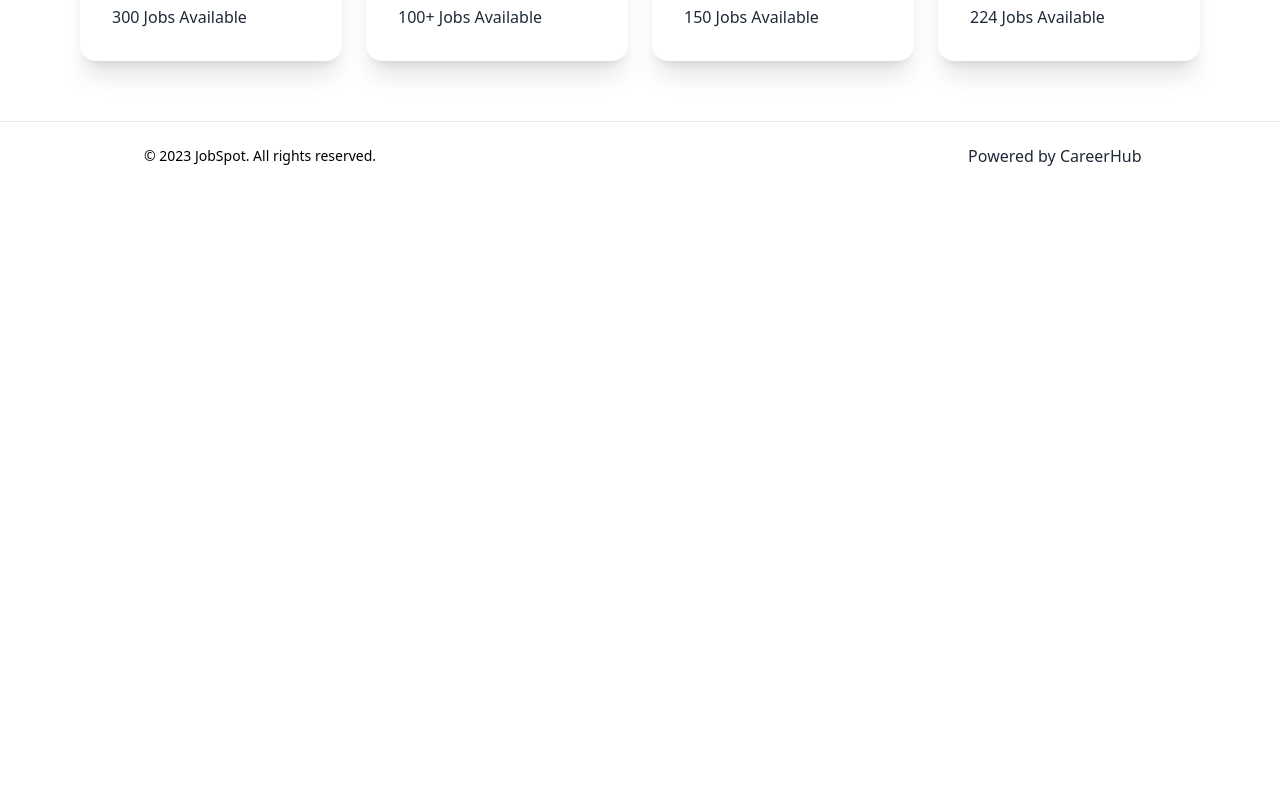
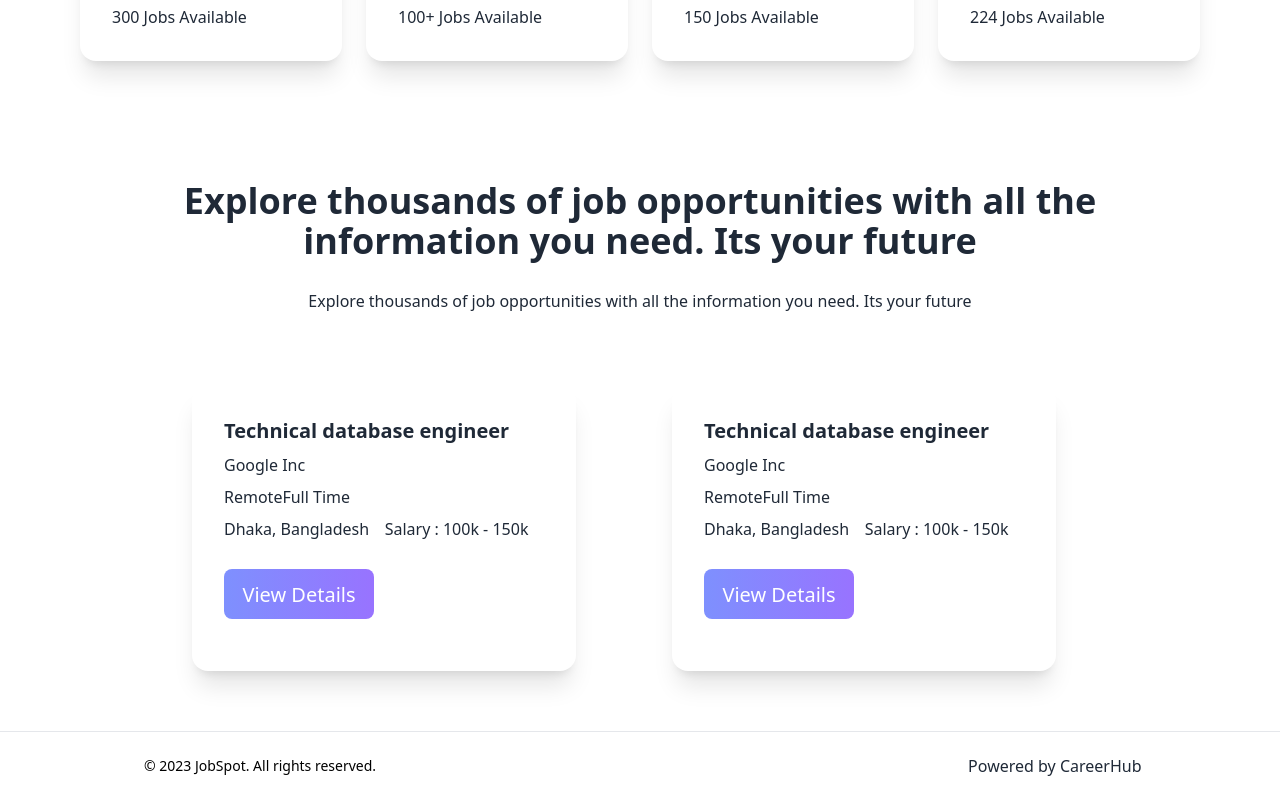
Before and after one commit to sajim-khan/career-hub, a React (Vite) app: page / in a window 1280 px wide. Shown: the part 812-1612 px from the top of the page. Before the commit the page ends 1002 px from the top, so only its background shows below. Built offline with nearby package versions, Linux system fonts and the light colour scheme.

Commit message:
added card design for featured job section

```diff
--- /dev/null
+++ b/src/Components/FeatureJob/FeatureJob.jsx
@@ -0,0 +1,61 @@
+import React from "react";
+
+const FeatureJob = () => {
+  return (
+    <div>
+      <p className="text-center text-4xl mt-20 font-sans font-bold pb-7 mx-24">
+        Explore thousands of job opportunities with all the information you
+        need. Its your future
+      </p>
+      <p className="text-center pb-3">
+        Explore thousands of job opportunities with all the information you
+        need. Its your future
+      </p>
+
+      <section className="lg:flex gap-24 lg:mx-48 py-10 my-5">
+        <div className="card w-96 bg-base-100 shadow-xl">
+          <figure>
+            <img src="" />
+          </figure>
+          <div className="card-body">
+            <h2 className="card-title">Technical database engineer</h2>
+            <p>Google Inc</p>
+            <div>
+              <button>Remote</button>
+              <button>Full Time</button>
+            </div>
+            <div className="flex">
+              <p>Dhaka, Bangladesh</p>
+              <p>Salary : 100k - 150k</p>
+            </div>
+            <div className="card-actions justify-start my-5">
+              <button className="button">View Details</button>
+            </div>
+          </div>
+        </div>
+        <div className="card w-96 bg-base-100 shadow-xl">
+          <figure>
+            <img src="" />
+          </figure>
+          <div className="card-body">
+            <h2 className="card-title">Technical database engineer</h2>
+            <p>Google Inc</p>
+            <div>
+              <button>Remote</button>
+              <button>Full Time</button>
+            </div>
+            <div className="flex">
+              <p>Dhaka, Bangladesh</p>
+              <p>Salary : 100k - 150k</p>
+            </div>
+            <div className="card-actions justify-start my-5">
+              <button className="button">View Details</button>
+            </div>
+          </div>
+        </div>
+      </section>
+    </div>
+  );
+};
+
+export default FeatureJob;
--- a/src/Components/Header/Header.jsx
+++ b/src/Components/Header/Header.jsx
@@ -28,6 +28,9 @@ const Header = () => {
               className="menu menu-compact dropdown-content mt-3 p-2 shadow bg-base-100 rounded-box w-52"
             >
               <li>
+                <Link to="/">Home</Link>
+              </li>
+              <li>
                 <Link to="/statistics">
                   <span className="text">Statistics</span>
                 </Link>
@@ -41,12 +44,18 @@ const Header = () => {
             </ul>
           </div>
 
-          <Link className="btn btn-ghost normal-case text-4xl ms-10 lg:ms-16 " to="/">
+          <Link
+            className="btn btn-ghost normal-case text-4xl ms-10 lg:ms-16 "
+            to="/"
+          >
             JobSpot
           </Link>
         </div>
         <div className="navbar-center hidden lg:flex">
           <ul className="menu menu-horizontal px-1">
+            <li>
+              <Link to="/">Home</Link>
+            </li>
             <li>
               <Link to="/statistics">
                 <span className="text">Statistics</span>
@@ -68,30 +77,3 @@ const Header = () => {
 };
 
 export default Header;
-
-
-
-
-/*
-<div className="bg-gray-200 py-3">
-        <nav className="flex space-x-60 items-center h-20 bg-gray-200">
-          <div>
-            <h1 className="text-3xl font-bold ms-24">
-              <Link to="/">JobSpot</Link>
-            </h1>
-          </div>
-          <div className="flex space-x-16 text-lg">
-            <Link to="/statistics">
-              <span className='text'>Statistics</span>
-            </Link>
-            <Link to="/apply">Applied Job</Link>
-            <Link to="/blogs">Blog</Link>
-          </div>
-          <div>
-            <button className="button text-white items-center font-bold py-2 px-4 rounded">
-              Start Applying
-            </button>
-          </div>
-        </nav>
-      </div>
-*/
--- a/src/Components/Home/Home.jsx
+++ b/src/Components/Home/Home.jsx
@@ -2,6 +2,7 @@ import React from 'react';
 import Img from '../../assets/All Images/P3OLGJ1 copy 1.png'
 import './Home.css'
 import JobCategory from '../JobCategory/JobCategory';
+import FeatureJob from '../FeatureJob/FeatureJob';
 
 const Home = () => {
     return (
@@ -29,6 +30,7 @@ const Home = () => {
           </div>
         </div>
         <JobCategory></JobCategory>
+        <FeatureJob></FeatureJob>
       </section>
     );
 };
--- a/src/Components/JobCategory/JobCategory.jsx
+++ b/src/Components/JobCategory/JobCategory.jsx
@@ -7,8 +7,8 @@ import Design from "../../assets/Icons/business 1.png";
 const JobCategory = (props) => {
   return (
     <div>
-      <h1 className=" text-center text-4xl mt-20 font-sans font-bold pb-7">
-        Job Category List{" "}
+      <h1 className="text-center text-4xl mt-20 font-sans font-bold pb-7">
+        Job Category List
       </h1>
       <p className="text-center pb-3">
         Explore thousands of job opportunities with all the information you
```
Also changed, not shown: src/main.jsx (line endings or trailing spaces).
